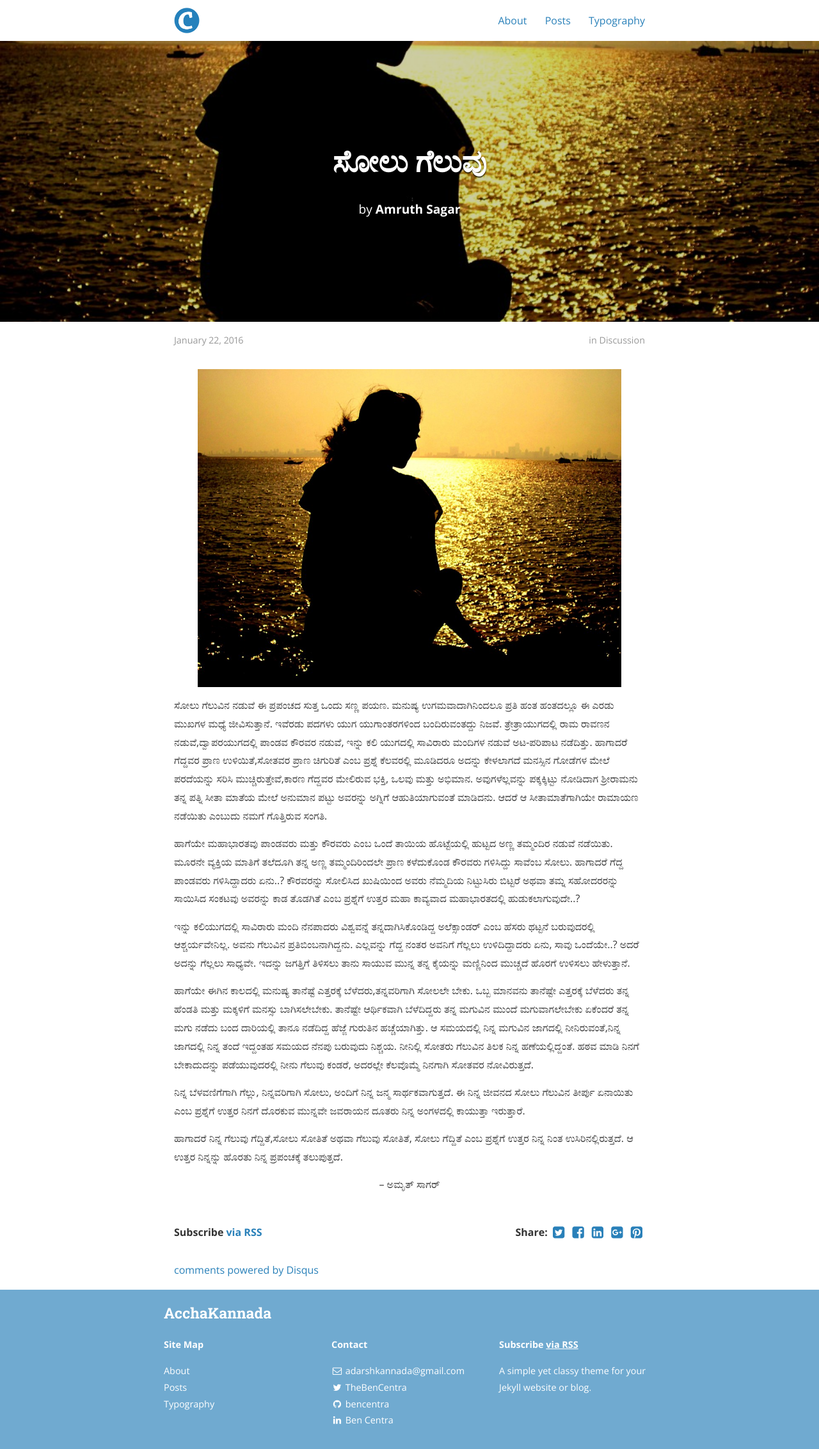
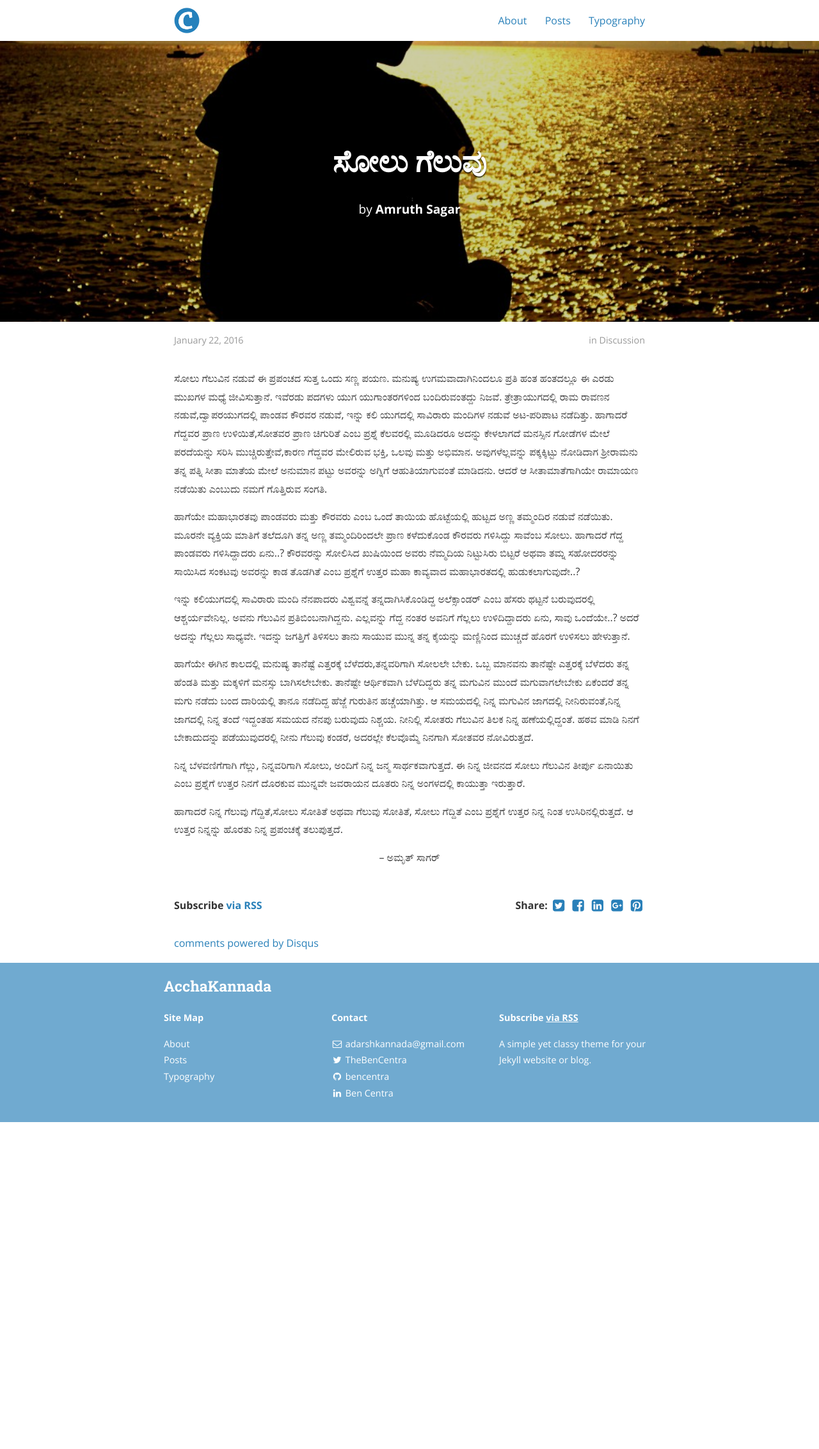
Before and after one commit to bencentra/centrarium, a Jekyll site: the page built from _posts/2016-01-22-solu-geluvu.markdown, in a window 1280 px wide. Shown: the whole page at 64% size. Built offline with Jekyll 4.4.1, drawn with Linux system fonts in a browser that asks for light colours; nearby versions of some CDN libraries; comment, search, counter and statistics services are not loaded; a style sheet for code colours, icons or effects is not loaded; after the commit the page ends 1754 px from its top, so only the background shows below that.

Commit message:
Update 2016-01-22-solu-geluvu.markdown

```diff
--- a/_posts/2016-01-22-solu-geluvu.markdown
+++ b/_posts/2016-01-22-solu-geluvu.markdown
@@ -9,8 +9,6 @@ tags:	Acchakannada Kannada Tatva
 cover:  "/assets/solu-geluvu.jpg "
 
 ---
-
-<img src="/assets/solu-geluvu.jpg" title="solu-geluvu">
 
 ಸೋಲು ಗೆಲುವಿನ ನಡುವೆ ಈ ಪ್ರಪಂಚದ ಸುತ್ತ ಒಂದು ಸಣ್ಣ ಪಯಣ. ಮನುಷ್ಯ ಉಗಮವಾದಾಗಿನಿಂದಲೂ ಪ್ರತಿ ಹಂತ ಹಂತದಲ್ಲೂ ಈ ಎರಡು ಮುಖಗಳ ಮಧ್ಯೆ ಜೀವಿಸುತ್ತಾನೆ. ಇವೆರಡು ಪದಗಳು ಯುಗ ಯುಗಾಂತರಗಳಿಂದ ಬಂದಿರುವಂತದ್ದು ನಿಜವೆ. ತ್ರೇತ್ರಾಯುಗದಲ್ಲಿ ರಾಮ ರಾವಣನ ನಡುವೆ,ದ್ವಾಪರಯುಗದಲ್ಲಿ ಪಾಂಡವ ಕೌರವರ ನಡುವೆ, ಇನ್ನು ಕಲಿ ಯುಗದಲ್ಲಿ ಸಾವಿರಾರು ಮಂದಿಗಳ ನಡುವೆ ಅಟ-ಪರಿಪಾಟ ನಡೆದಿತ್ತು. ಹಾಗಾದರೆ ಗೆದ್ದವರ ಪ್ರಾಣ ಉಳಿಯಿತೆ,ಸೋತವರ ಪ್ರಾಣ ಚಿಗುರಿತೆ ಎಂಬ ಪ್ರಶ್ನೆ ಕೆಲವರಲ್ಲಿ ಮೂಡಿದರೂ ಅದನ್ನು ಕೇಳಲಾಗದೆ ಮನಸ್ಸಿನ ಗೋಡೆಗಳ ಮೇಲೆ ಪರದೆಯನ್ನು ಸರಿಸಿ ಮುಚ್ಚಿರುತ್ತೇವೆ,ಕಾರಣ ಗೆದ್ದವರ ಮೇಲಿರುವ ಭಕ್ತಿ, ಒಲವು ಮತ್ತು ಅಭಿಮಾನ. ಅವುಗಳೆಲ್ಲವನ್ನು ಪಕ್ಕಕ್ಕಿಟ್ಟು ನೋಡಿದಾಗ ಶ್ರೀರಾಮನು ತನ್ನ ಪತ್ನಿ ಸೀತಾ ಮಾತೆಯ ಮೇಲೆ ಅನುಮಾನ ಪಟ್ಟು ಅವರನ್ನು ಅಗ್ನಿಗೆ ಆಹುತಿಯಾಗುವಂತೆ ಮಾಡಿದನು. ಆದರೆ ಆ ಸೀತಾಮಾತೆಗಾಗಿಯೇ ರಾಮಾಯಣ ನಡೆಯಿತು ಎಂಬುದು ನಮಗೆ ಗೊತ್ತಿರುವ ಸಂಗತಿ.
 
```
